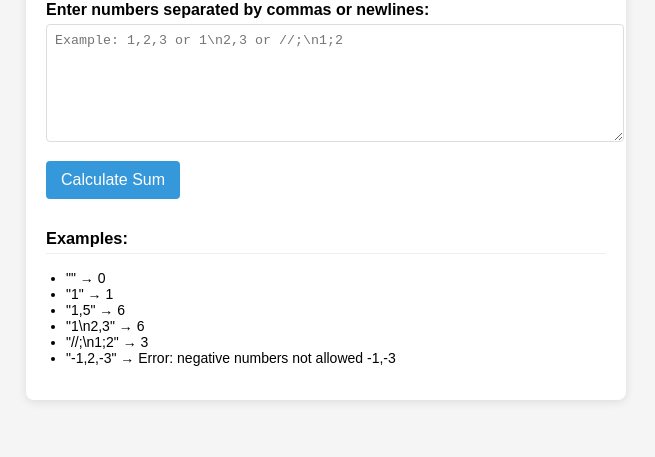
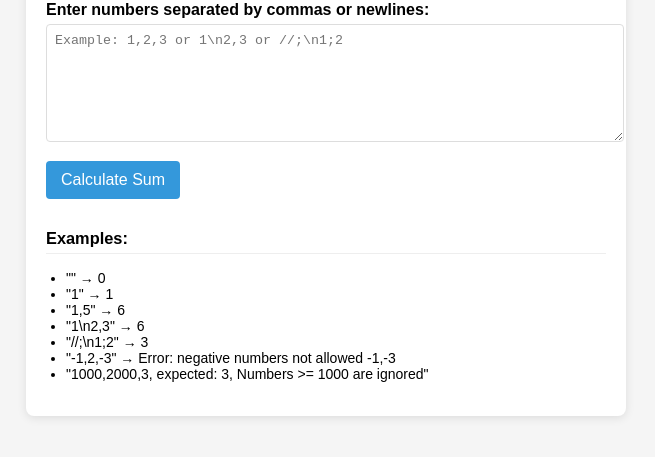
Before and after one commit to saiprasadgoud97/StringCalculator, a plain HTML site: page index.html in a window 1280 px wide. Shown: the part 119-576 px from the top of the page, without its empty margins (314-969 px from the left). Drawn offline with Linux system fonts and the light colour scheme.

Commit message:
new instruction add i.e, numbers > 1000 is ignored on index.html file

```diff
--- a/index.html
+++ b/index.html
@@ -99,6 +99,7 @@
                 <li>"1\n2,3" → 6</li>
                 <li>"//;\n1;2" → 3</li>
                 <li>"-1,2,-3" → Error: negative numbers not allowed -1,-3</li>
+                <li>"1000,2000,3, expected: 3, Numbers >= 1000 are ignored"</li>
             </ul>
         </div>
     </div>
```
